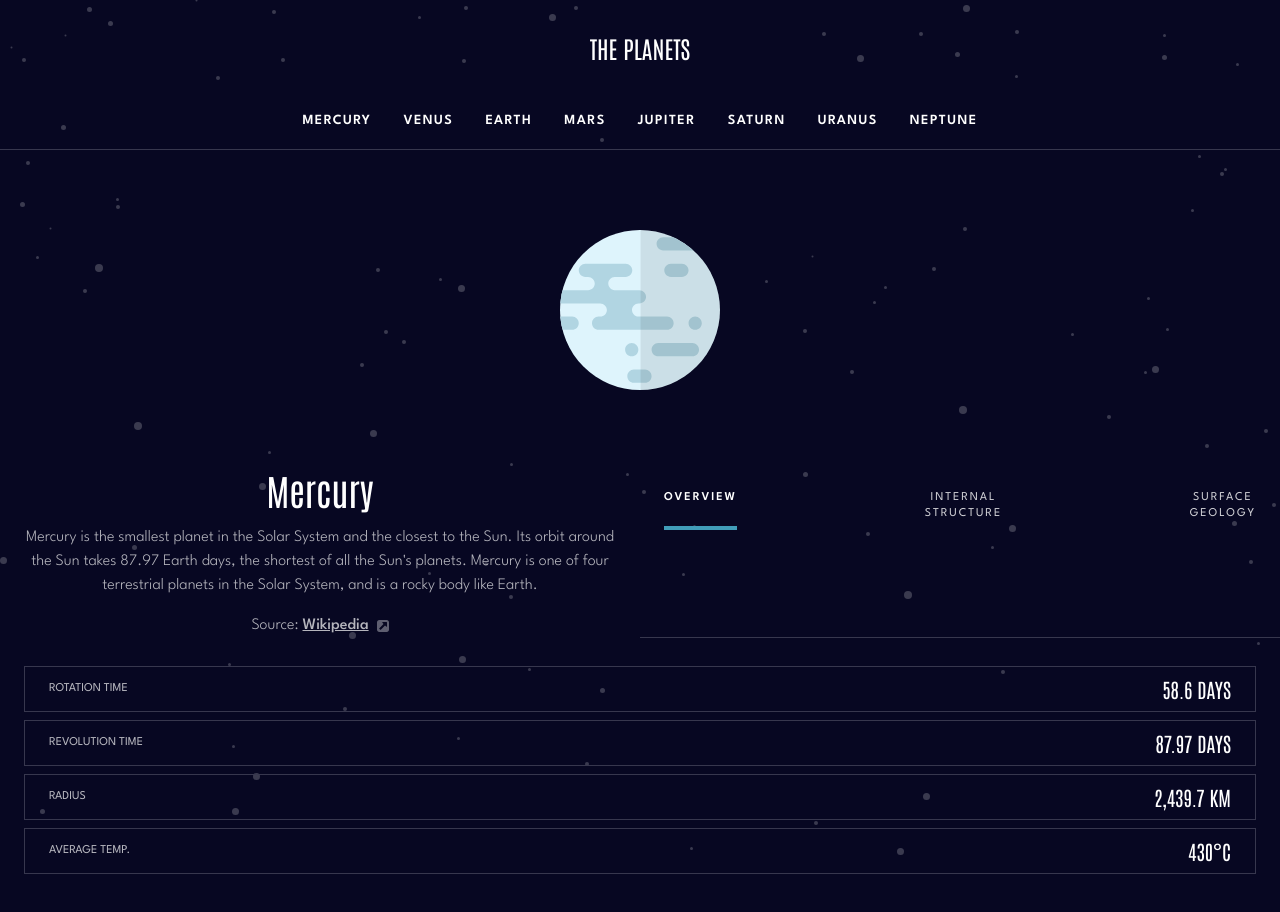
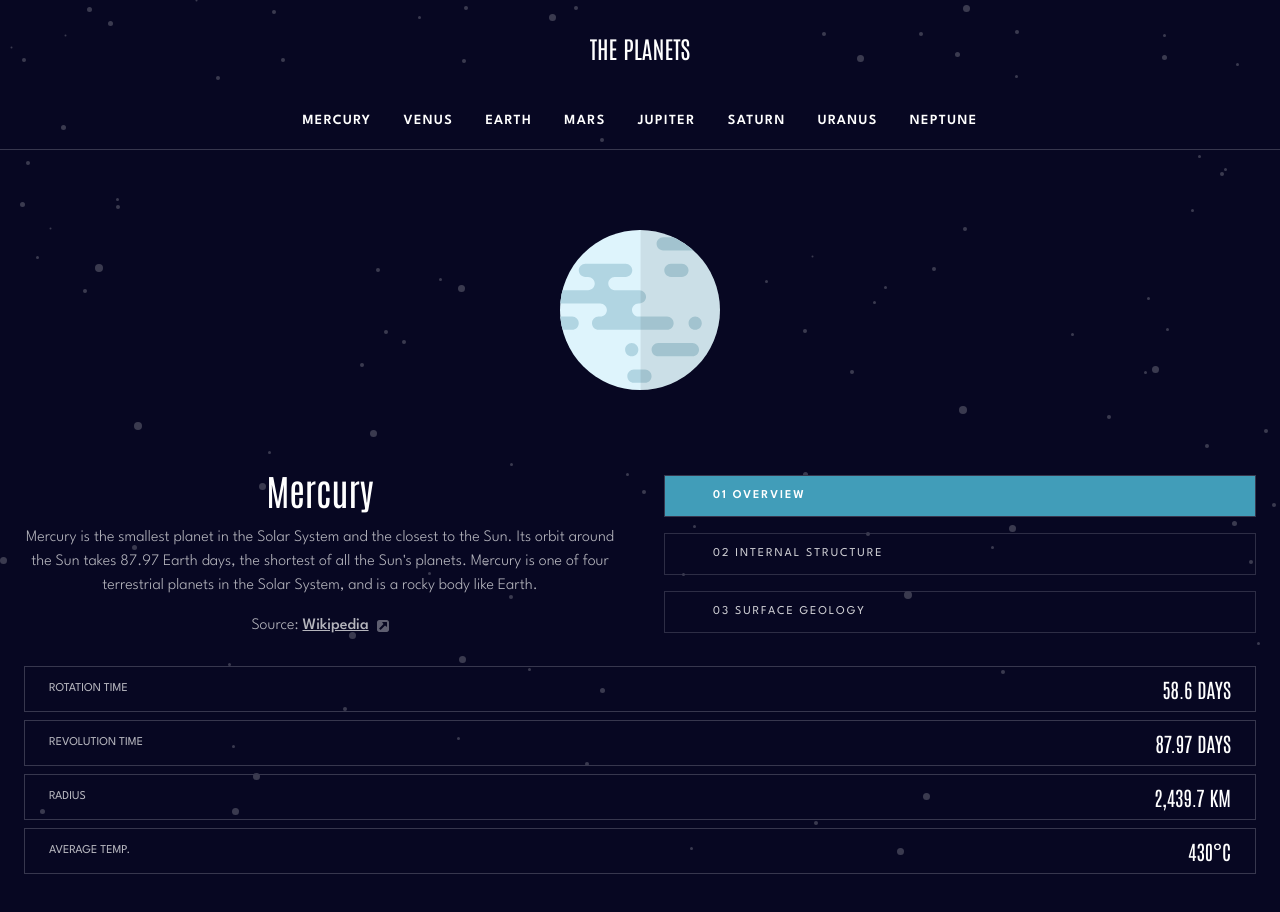
Before and after one commit to jjalbuenacabuyao/planet-facts, a Next.js app: page / in a window 1280 px wide. Shown: the top 912 px of the page. Built offline with nearby package versions, Linux system fonts and the light colour scheme.

Commit message:
use SecondaryNavItem

```diff
--- a/src/app/components/SecondaryNavigation.tsx
+++ b/src/app/components/SecondaryNavigation.tsx
@@ -1,7 +1,7 @@
 "use client";
 
 import { Dispatch, SetStateAction } from "react";
-import { usePlanetContext } from "../hooks/PlanetContext";
+import SecondaryNavItem from "./SecondaryNavItem";
 
 interface Props {
   activeTab: string;
@@ -9,48 +9,20 @@ interface Props {
 }
 
 const SecondaryNavigation = ({ activeTab, setActiveTab }: Props) => {
-  const { colorTheme } = usePlanetContext();
+  const links = ["Overview", "Internal Structure", "Surface Geology"];
+
   return (
-    <ul className="px-6 flex justify-between border-b-[1px] border-b-gray">
-      <li>
-        <button
-          className={`py-5 uppercase text-xs tracking-[1.9px] ${
-            activeTab === "Overview"
-              ? "opacity-100 font-semibold border-b-4"
-              : "opacity-80"
-          }`}
-          onClick={() => setActiveTab("Overview")}
-          style={{ borderBottomColor: `${colorTheme}` }}
-        >
-          Overview
-        </button>
-      </li>
-
-      <li>
-        <button
-          className={`py-5 uppercase text-xs tracking-[1.9px] ${
-            activeTab === "Internal"
-              ? "opacity-100 font-semibold border-b-4"
-              : "opacity-80"
-          }`}
-          onClick={() => setActiveTab("Internal")}
-          style={{ borderBottomColor: `${colorTheme}` }}
-        >
-          Internal <span className="hidden md:block">Structure</span>
-        </button>
-      </li>
-
-      <li>
-        <button
-          className={`py-5 uppercase text-xs  tracking-[1.9px] ${
-            activeTab === "Surface" ? "opacity-100 font-semibold border-b-4" : "opacity-80"
-          }`}
-          onClick={() => setActiveTab("Surface")}
-          style={{ borderBottomColor: `${colorTheme}` }}
-        >
-          Surface <span className="hidden md:block">Geology</span>
-        </button>
-      </li>
+    <ul className="px-6 flex justify-between border-b-[1px] border-b-gray md:border-none md:col-start-2 md:flex-col md:gap-4 md:justify-center">
+      {links.map((item, index) => (
+        <SecondaryNavItem
+          key={item}
+          title1={item === "Internal Structure" ? "Internal" : item === "Surface Geology" ? "Surface" : item}
+          number={String(index + 1)}
+          title2={item === "Internal Structure" ? "Structure" : item === "Surface Geology" ? "Geology" : ""}
+          activeTab={activeTab}
+          setActiveTab={setActiveTab}
+        />
+      ))}
     </ul>
   );
 };
```
